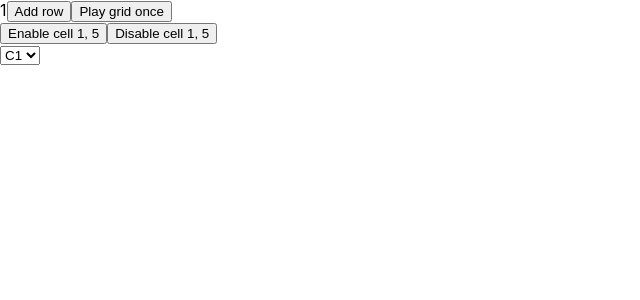
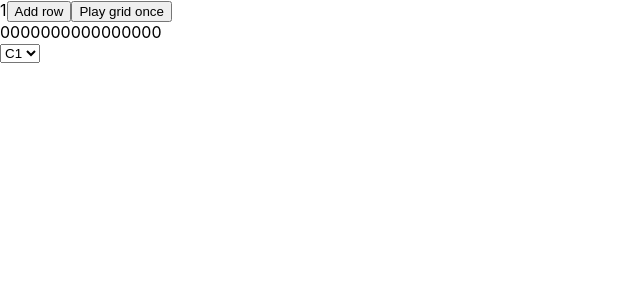
Before and after one commit to bartwroblewski/step_stequencer, a React (Create React App) app: page / in a window 1280 px wide. Both pictures are taken after a click on the button "Add row". Shown: the top 300 px of the page, without its empty margins (0-640 px from the left). Built offline with nearby package versions, Linux system fonts and the light colour scheme.

Commit message:
Play once

```diff
--- a/src/App.tsx
+++ b/src/App.tsx
@@ -24,22 +24,25 @@ interface GridComponentProps {
 
 const GridComponent = ({grid, setGrid}: GridComponentProps) => {
 
-  const enableCell = (row: number, col: number) => {
+  const toggleCell = (rowIndex: number, colIndex: number) => {
     const newGrid = [...grid]
-    newGrid[row][col] = 1
+    const cell = newGrid[rowIndex][colIndex]
+    newGrid[rowIndex][colIndex] = cell === 0 ? 1 : 0
     setGrid(newGrid)
   }
 
-  const disableCell = (row: number, col: number) => {
-    const newGrid = [...grid]
-    newGrid[row][col] = 0
-    setGrid(newGrid)
-  }
+  const style = {display: 'flex'}
+  const gridEl = grid.map((row: Row, rowIndex: number) => {
+    return (
+      <div style={style}>
+        {row.map((cell: Cell, colIndex: number) => <div onClick={() => toggleCell(rowIndex, colIndex)}>{cell}</div>)}
+      </div>
+    )
+  })
 
   return (
     <div>
-      <button onClick={() => enableCell(1, 5)}>Enable cell 1, 5</button>
-      <button onClick={() => disableCell(1, 5)}>Disable cell 1, 5</button>
+      {gridEl}
     </div>
   )
 }
@@ -55,10 +58,10 @@ const App = () => {
 
   const [rowsSounds, setRowsSounds] = React.useState<RowsSounds>({
     // row index vs sound index
-    1: 2,
-    2: 5,
-    3: 1,
-    4: 6,
+    0: 2,
+    1: 5,
+    2: 1,
+    3: 6,
   })
 
   React.useEffect(() => console.log(grid), [grid])
@@ -90,15 +93,16 @@ const App = () => {
     synth.triggerAttackRelease(sound[0], sound[1])
 }
 
-  const playGridOnce = () => {
+  const playGridOnce = async() => {
     const rows = grid.length
     for (let col=0; col<COLS; col++) {
       for (let row=0; row<rows; row++) {
         const cell = grid[row][col]
         if (cell === 1) {
           const sound = getSoundForRow(row)
-          console.log('playing', row, col)
+          console.log('playing', row, col, sound)
           playSound(sound)
+          await sleep(INTERVAL)
         }
       }
     }
```
